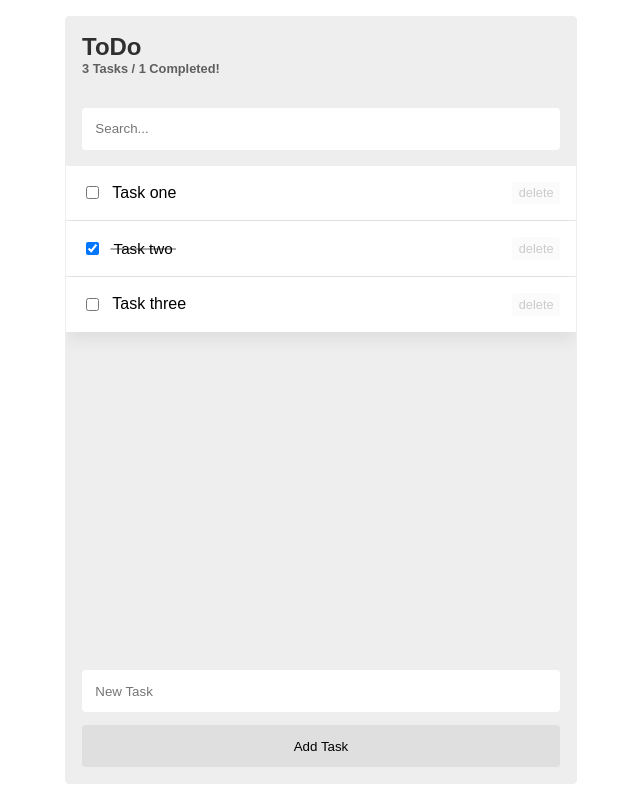
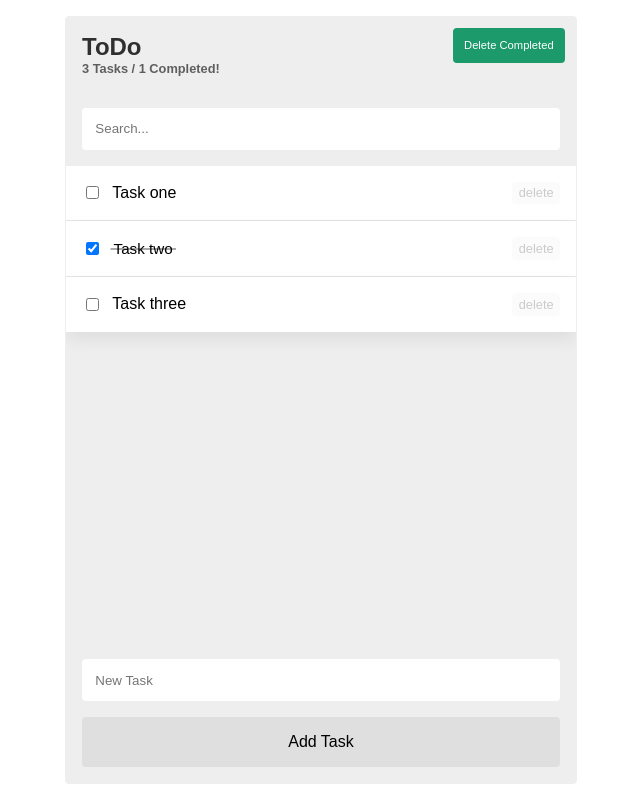
Before and after one commit to rahmaniali-ir/ng-todo, an Angular app: page / in a window 1280 px wide. Shown: the whole page, without its empty margins (319-959 px from the left). Built offline with nearby package versions, Linux system fonts and the light colour scheme.

Commit message:
delete compeleted added

```diff
--- a/src/app/components/todo/todo-add/todo-add.component.sass
+++ b/src/app/components/todo/todo-add/todo-add.component.sass
@@ -1,2 +1,5 @@
 .todo-add
   padding: 1em
+
+  button
+    margin-top: 1em
--- a/src/app/components/todo/todo-header/todo-header.component.html
+++ b/src/app/components/todo/todo-header/todo-header.component.html
@@ -1,4 +1,8 @@
 <header>
   <h1>ToDo</h1>
   <h2>{{ countText }}</h2>
+
+  <div class="action">
+    <ng-content></ng-content>
+  </div>
 </header>
--- a/src/app/components/todo/todo-header/todo-header.component.sass
+++ b/src/app/components/todo/todo-header/todo-header.component.sass
@@ -1,6 +1,7 @@
 
 header
   padding: 1em
+  position: relative
 
   h1, h2
     margin: 0
@@ -12,3 +13,9 @@ header
   h2
     font-size: .8em
     opacity: .6
+
+  .action
+    font-size: .7em
+    position: absolute
+    right: 1em
+    top: 1em
--- a/src/app/components/todo/todo-list/todo-list.component.html
+++ b/src/app/components/todo/todo-list/todo-list.component.html
@@ -1,8 +1,7 @@
 <div class="todo-list">
-  <todo-header
-    [count]="todos.length"
-    [completed]="completedCount"
-  ></todo-header>
+  <todo-header [count]="todos.length" [completed]="completedCount">
+    <button (click)="deleteCompleted()">Delete Completed</button>
+  </todo-header>
 
   <todo-search [(value)]="searchKey"></todo-search>
 
--- a/src/app/components/todo/todo-list/todo-list.component.ts
+++ b/src/app/components/todo/todo-list/todo-list.component.ts
@@ -72,4 +72,8 @@ export class TodoListComponent implements OnInit {
   deleteTask(id: number): void {
     this.todos.splice(this.getTodoIndexById(id), 1)
   }
+
+  deleteCompleted(): void {
+    this.todos = this.todos.filter((todo) => !todo.completed)
+  }
 }
--- a/src/styles.sass
+++ b/src/styles.sass
@@ -30,7 +30,7 @@ button
   background-color: var(--primary)
   color: var(--primary-theme)
   cursor: pointer
-  margin-top: 1em
+  font-size: inherit
   text-align: center
   transition: all .3s ease
 
```
